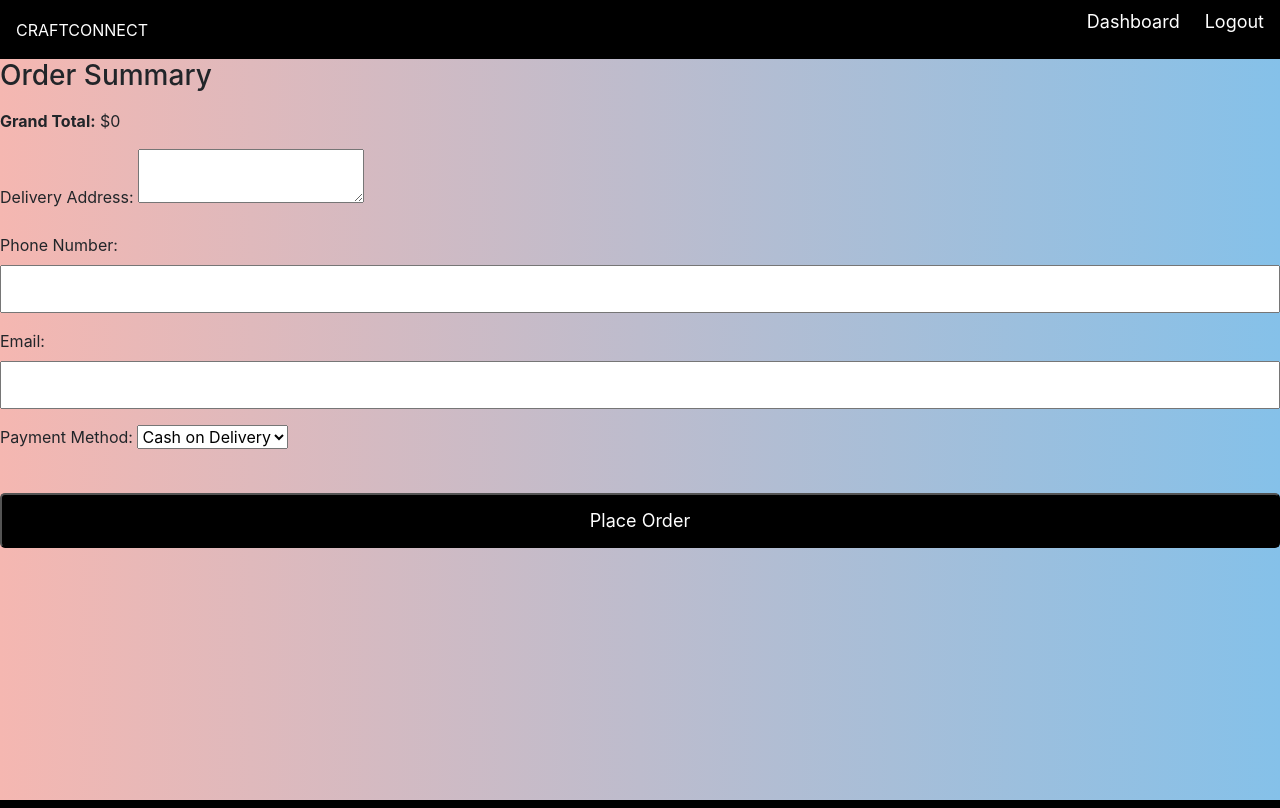
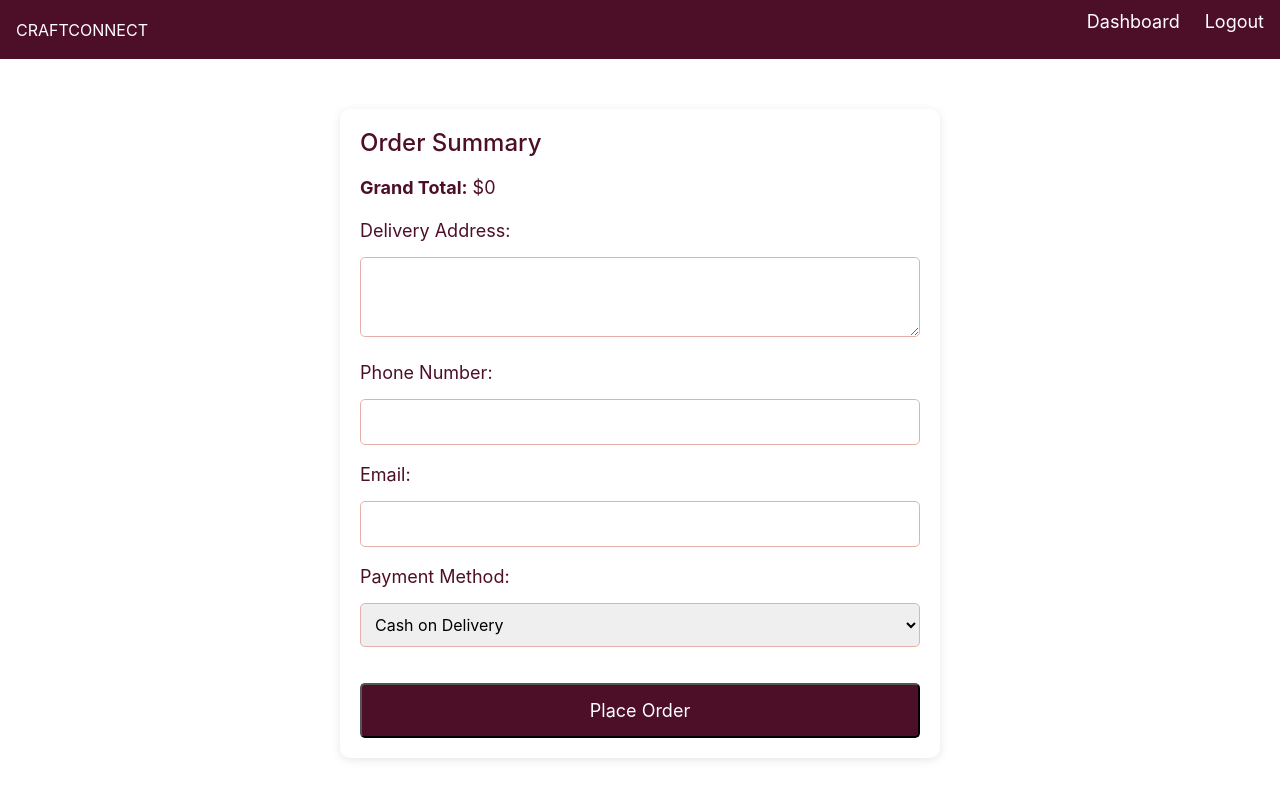
Before and after one commit to agnusjose/CraftConnect, a Flask app: page /checkout in a window 1280 px wide. Run offline with Flask 3, Linux system fonts and the light colour scheme; a user stored in the database is signed in; data comes from the database, SQL or seed files in the repository; data that the repository does not hold is empty; some libraries are stand-ins or nearby versions.

Commit message:
Update styles.css

```diff
--- a/static/css/styles.css
+++ b/static/css/styles.css
@@ -3,10 +3,10 @@
 body {
     margin: 0;
     font-family: Arial, sans-serif;
-    background: linear-gradient(to right, #F5B7B1, #85C1E9);
+    background:white;
     background-attachment: fixed;
     background-size: cover;
-    color: white;
+    color: #4D0F28;
 }
 
 
@@ -17,7 +17,7 @@ body {
     align-items: center;
     flex-wrap: wrap; /* Prevents overflow on smaller screens */
     padding: 12px 25px;
-    background: black;
+    background: #4D0F28;
     color: white;
 }
 
@@ -208,7 +208,7 @@ body {
     margin-top: 20px;
     padding: 12px 20px;
     font-size: 18px;
-    background: black;
+    background: #4D0F28;
     color: white;
     text-decoration: none;
     border-radius: 5px;
@@ -424,3 +423,69 @@ input, button {
     padding: 10px;
     margin-top: 5px;
 }
+
+.checkout {
+    padding: 50px;
+    background-color: white; /* Light pink background */
+    color:#333;
+}
+
+.checkout h2 {
+    font-size: 32px;
+    color: #4D0F28;
+}
+
+.checkout form {
+    max-width: 600px;
+    margin: 0 auto;
+    background-color: white;
+    padding: 20px;
+    border-radius: 10px;
+    box-shadow: 0 2px 10px rgba(0, 0, 0, 0.1);
+}
+
+.order-summary h3 {
+    font-size: 24px;
+    color: #4D0F28;
+    margin-bottom: 15px;
+}
+
+.order-summary ul {
+    list-style-type: none;
+    padding: 0;
+}
+
+.order-summary li {
+    margin-bottom: 15px;
+    border-bottom: 1px solid #E6B0AA;
+    padding-bottom: 10px;
+}
+
+.order-summary li p {
+    margin: 0;
+    padding-bottom: 20px;
+}
+
+.order-summary p {
+    font-size: 18px;
+    color: #4D0F28;
+}
+
+.form-group label {
+    font-size: 18px;
+    color: #4D0F28;
+}
+
+.form-group textarea,
+.form-group input,
+.form-group select {
+    width: 100%;
+    padding: 10px;
+    border: 1px solid #E6B0AA;
+    border-radius: 5px;
+    margin-top: 5px;
+}
+
+.form-group textarea {
+    height: 80px;
+}
```
Also changed, not shown: other parts of static/css/styles.css (+14 -15 lines).
